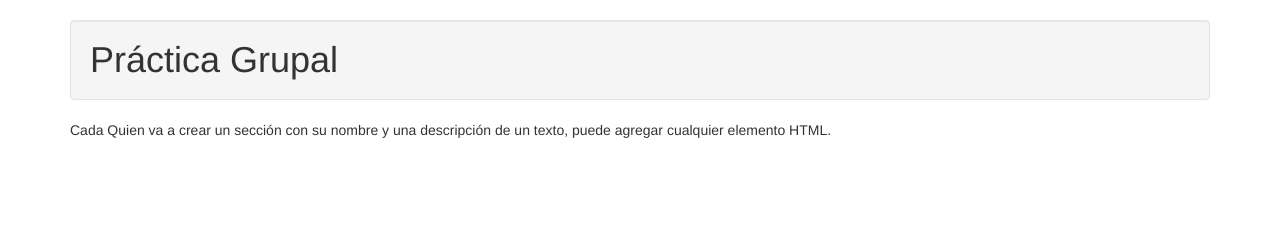
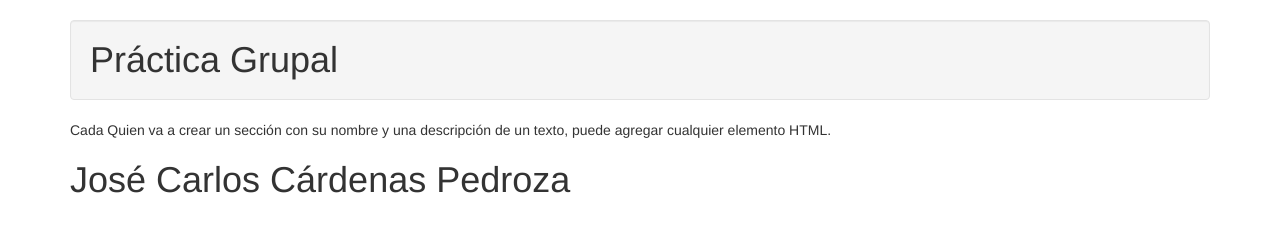
Before and after one commit to lc850/practicaGeneral, a plain HTML site: page index.html in a window 1280 px wide. Drawn offline with Linux system fonts and the light colour scheme.

Commit message:
jose carlos cardenas pedroza

```diff
--- a/index.html
+++ b/index.html
@@ -14,6 +14,9 @@
 			<div class="col-xs-12">
 				Cada Quien va a crear un sección con su nombre y una descripción de un texto, puede agregar cualquier elemento HTML.
 			</div>
+			<div class="col-xs-12">
+				<h1>José Carlos Cárdenas Pedroza</h1>
+			</div>
 		</div>
 	</div>
 </body>
```
